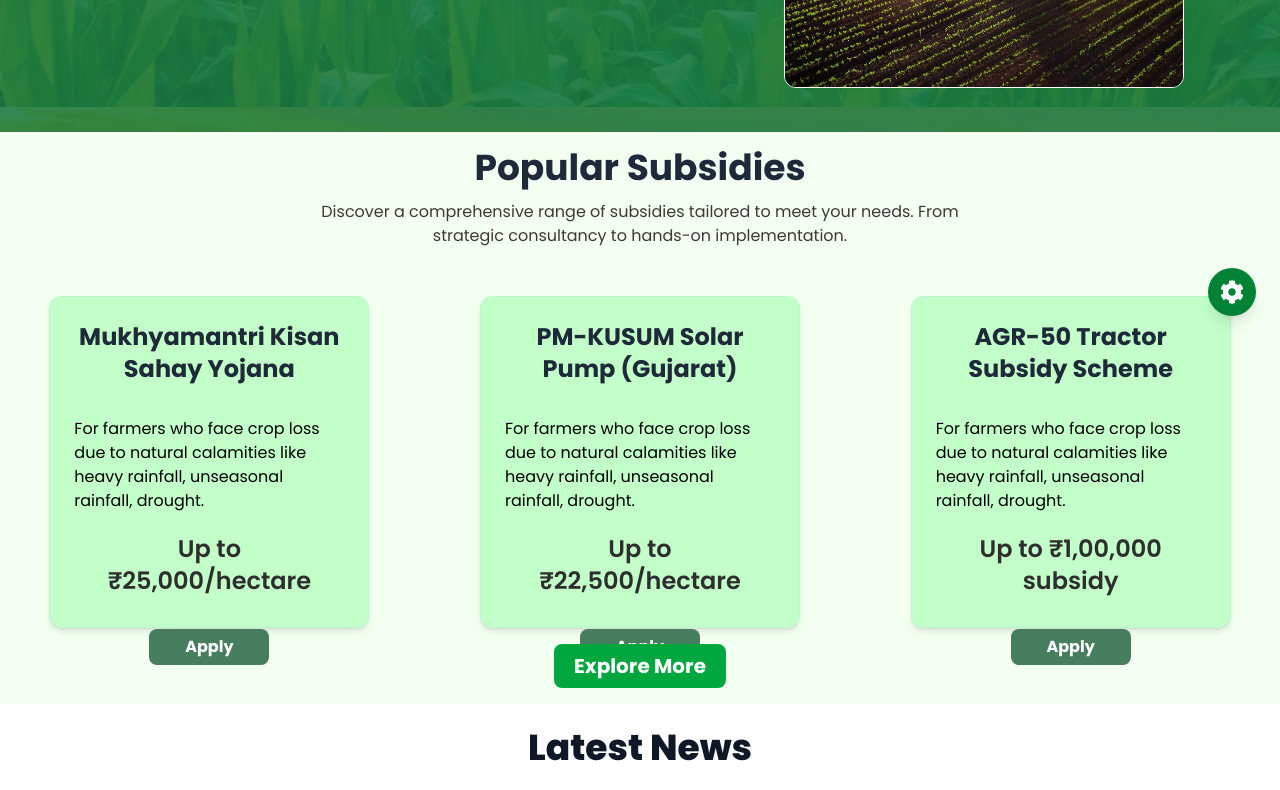
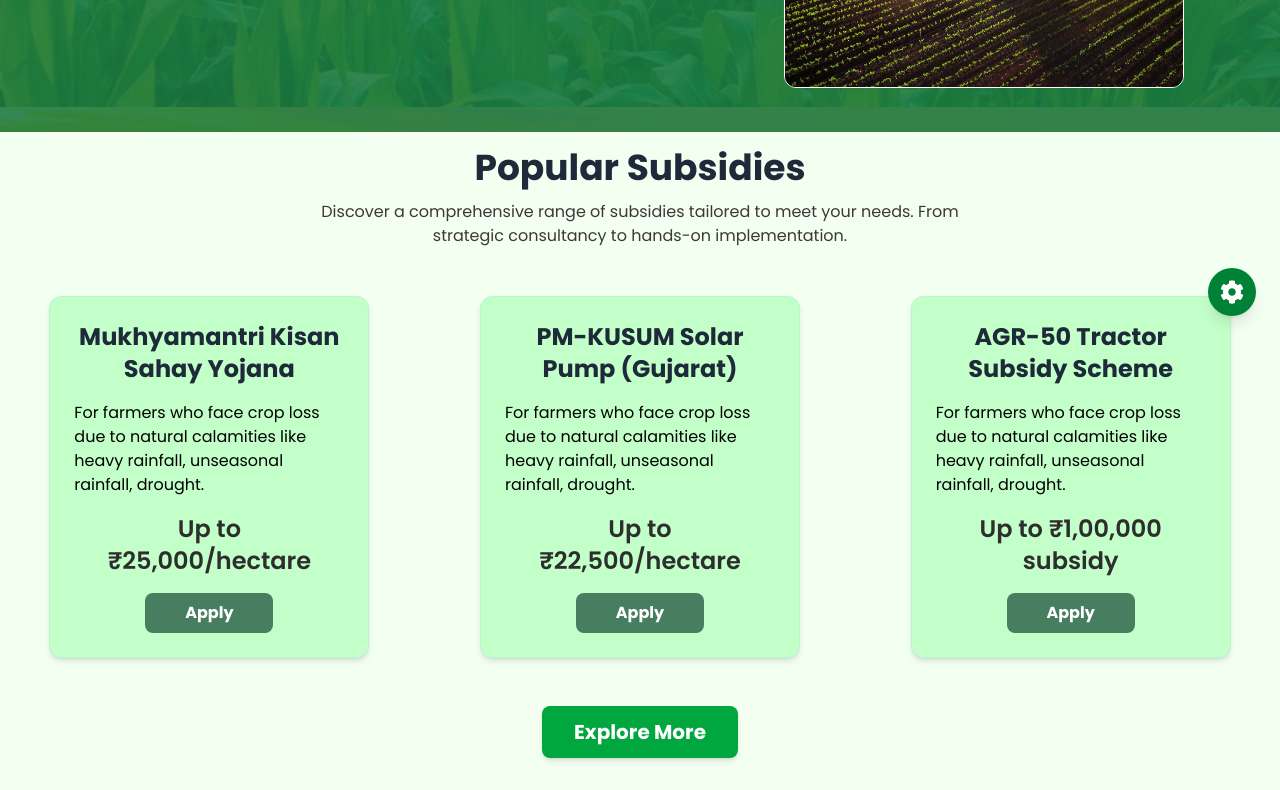
Before and after one commit to Jainil-Patel1210/KrushiSetu, a React (Vite) app: page / in a window 1280 px wide. Shown: the part 460-1250 px from the top of the page. Built offline with nearby package versions, Linux system fonts and the light colour scheme; no server answers.

Commit message:
Refactor Subsidy component for better layout and styling
Updated Subsidy component layout and styles for improved presentation and added padding.

```diff
--- a/src/Components/HomePage/Subsidy.jsx
+++ b/src/Components/HomePage/Subsidy.jsx
@@ -2,7 +2,6 @@
 import { useNavigate } from "react-router-dom";
 import Aos from "aos";
 import "aos/dist/aos.css";
-import Subsidy_List from "../User_Profile/Subsidy_List";
 
 
 const Subsidy = () => {
@@ -34,6 +33,7 @@
   useEffect(()=>{
     Aos.init({duration:1000});
   },[]);
+
   const handleApplyClick = (subsidy) => {
     const token = localStorage.getItem('access');
     if (token) {
@@ -45,7 +45,7 @@
 
   return (
     <>
-      <div id="subsidy" className="bg-[#F3FFF1] pt-4">
+      <div id="subsidy" className="bg-[#F3FFF1] pt-4 pb-8">
           <div className="text-center mb-12" data-aos="fade-up" data-aos-delay="100">
             <h2 className="text-4xl font-bold text-gray-800 mb-3">Popular Subsidies{" "}</h2>
             <p className="text-[#3C3838] max-w-2xl font mx-auto text-center">
@@ -54,18 +54,18 @@
             </p>
           </div>
 
-          <div className="flex flex-col items-center flex-wrap gap-6 md:flex md:flex-row md:justify-around md:gap-3" data-aos="fade-up" data-aos-delay="100">
+          <div className="flex flex-col items-center flex-wrap gap-6 md:flex md:flex-row md:justify-around md:gap-3 mb-8" data-aos="fade-up" data-aos-delay="100">
             {subsidyData.map((subsidy, index) => (
               <div
                 key={subsidy.id}
-                className={`bg-[#C3FFC8] border border-green-200 rounded-xl p-6 h-83 w-80 flex flex-col shadow-md hover:shadow-lg transition-shadow duration-300
-                  ${index > 1 ? 'hidden lg:flex lg:justify-around' : ''}`}
+                className={`bg-[#C3FFC8] border border-green-200 rounded-xl p-6 h-auto min-h-[350px] w-80 flex flex-col shadow-md hover:shadow-lg transition-shadow duration-300
+                  ${index > 1 ? 'hidden lg:flex' : ''}`}
               >
-              <h3 className="text-2xl text-center font-bold text-gray-800 mb-8">{subsidy.title}</h3>
-              <p className="text-l text-black  flex-grow">{subsidy.description}</p>
-              <p className="text-center text-2xl font-semibold text-[#2E2E2E] mb-8 mt-5">{subsidy.amount}</p>
+              <h3 className="text-2xl text-center font-bold text-gray-800 mb-4">{subsidy.title}</h3>
+              <p className="text-base text-black flex-grow mb-4">{subsidy.description}</p>
+              <p className="text-center text-2xl font-semibold text-[#2E2E2E] mb-4">{subsidy.amount}</p>
               <button
-                className="w-30  bg-[#477E60] text-white font-bold py-1.5 rounded-lg hover:bg-green-700 transition-colors duration-300 mt-auto self-center"
+                className="w-32 bg-[#477E60] text-white font-bold py-2 px-4 rounded-lg hover:bg-green-700 transition-colors duration-300 mt-auto self-center"
                 onClick={() => handleApplyClick(subsidy)}
               >
                 Apply
@@ -73,9 +73,15 @@
               </div>
             ))}
           </div>
-          <div className="text-center mt-4" data-aos="fade-up" >
-          <button className="bg-green-600 text-xl pl-5 pr-5 pt-2 pb-2 mb-4  text-white font-bold rounded-lg" onClick={() => navigate('/subsidy-list')}>Explore More</button>
-        </div>
+
+          <div className="text-center mt-8 pt-4" data-aos="fade-up">
+            <button
+              className="bg-green-600 text-xl px-8 py-3 text-white font-bold rounded-lg hover:bg-green-700 transition-colors shadow-md"
+              onClick={() => navigate('/subsidy-list')}
+            >
+              Explore More
+            </button>
+          </div>
       </div>
     </>
   );
```
